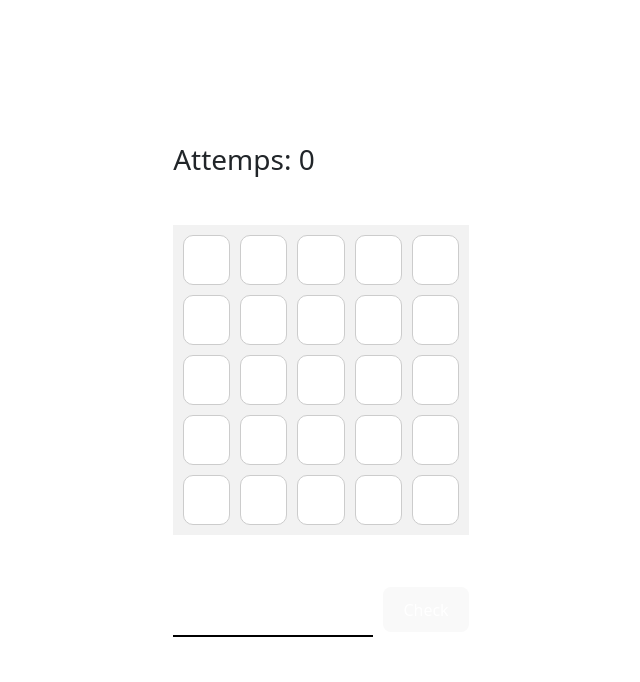
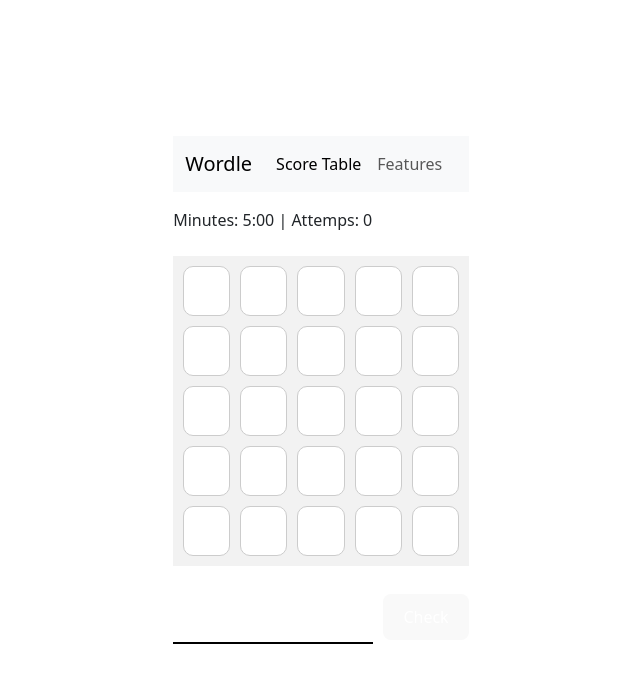
Before and after one commit to ulopez293/Wordle, a React (Vite) app in the folder front/wordle/: page / in a window 1280 px wide. Shown: the top 682 px of the page, without its empty margins (319-959 px from the left). Built offline with nearby package versions, Linux system fonts and the light colour scheme.

Commit message:
division components and menu for table scores

```diff
--- a/front/wordle/src/App.css
+++ b/front/wordle/src/App.css
@@ -3,6 +3,13 @@
   flex-direction: column;
   justify-content: center;
   align-items: center;
-  height: 100vh;
   margin: 0;
 }
+
+/* .wordle {
+  display: flex;
+  flex-direction: column;
+  justify-content: center;
+  align-items: center;
+  margin: 0;
+} */
--- a/front/wordle/src/App.tsx
+++ b/front/wordle/src/App.tsx
@@ -1,18 +1,12 @@
-import { useState } from 'react'
 import './App.css'
-import Board from './components/Board/Board'
+import Navbar from './components/Navbar/Navbar'
+import Wordle from './components/Wordle/Wordle'
 
 function App() {
-  const [guess, setGuess] = useState('')
-  const [attemps, setAttemps] = useState(0)
   return (
     <div>
-      <h3 className="mb-5">Attemps: {attemps}</h3>
-      <Board word={guess} attempted={attemps} />
-      <div className="input-container">
-        <input type="text" value={guess} onChange={(e) => setGuess(e.target.value)} maxLength={5} />
-        <button onClick={() => setAttemps(attemps === 5 ? 0 : attemps + 1)}>Check</button>
-      </div>
+      <Navbar />
+      <Wordle />
     </div>
   )
 }
--- a/front/wordle/src/components/Board/Board.tsx
+++ b/front/wordle/src/components/Board/Board.tsx
@@ -4,16 +4,27 @@
 interface BoardProps {
     word: string
     attempted: number
+    reset: boolean
+    setReset: React.Dispatch<React.SetStateAction<boolean>>
 }
 
-const Board: React.FC<BoardProps> = ({ word, attempted }) => {
-    const [matrix, setMatrix] = useState([
-        ['', '', '', '', ''],
-        ['', '', '', '', ''],
-        ['', '', '', '', ''],
-        ['', '', '', '', ''],
-        ['', '', '', '', ''],
-    ])
+const initialStateMatrix = [
+    ['', '', '', '', ''],
+    ['', '', '', '', ''],
+    ['', '', '', '', ''],
+    ['', '', '', '', ''],
+    ['', '', '', '', '']
+]
+
+const Board: React.FC<BoardProps> = ({ word, attempted, reset, setReset }) => {
+    const [matrix, setMatrix] = useState(initialStateMatrix)
+
+    useEffect(() => {
+        if (reset) {
+            setMatrix([...initialStateMatrix])
+            setReset(false)
+        }
+    }, [reset])
 
     useEffect(() => {
         setMatrix(prevMatrix => {
@@ -24,20 +35,19 @@
     }, [word, attempted])
 
     const renderMatrix = () => {
-        const grid = []
-        for (let i = 0; i < 5; i++) {
-            const row = []
-            for (let j = 0; j < 5; j++) {
-                const value = matrix[i][j]
-                row.push(<div key={`${i}-${j}`} className="board__cell">{value ? value : ""}</div>)
-            }
-            grid.push(<div key={i} className="board__row">{row}</div>)
-        }
-        return grid
+        return matrix.map((row, i) => (
+            <div key={i} className="board__row">
+                {row.map((value, j) => (
+                    <div key={`${i}-${j}`} className="board__cell">
+                        {value || ""}
+                    </div>
+                ))}
+            </div>
+        ))
     }
 
 
-    return <div className="board mb-5">{renderMatrix()}</div>
+    return <div className="board mb-4">{renderMatrix()}</div>
 }
 
 export default Board
--- /dev/null
+++ b/front/wordle/src/components/Navbar/Navbar.tsx
@@ -0,0 +1,25 @@
+
+const Navbar = () => {
+    return (
+        <nav className="navbar navbar-expand-lg bg-body-tertiary">
+            <div className="container-fluid">
+                <div className="navbar-brand" >Wordle</div>
+                <button className="navbar-toggler" type="button" data-bs-toggle="collapse" data-bs-target="#navbarNav" aria-controls="navbarNav" aria-expanded="false" aria-label="Toggle navigation">
+                    <span className="navbar-toggler-icon"></span>
+                </button>
+                <div className="collapse navbar-collapse" id="navbarNav">
+                    <ul className="navbar-nav">
+                        <li className="nav-item">
+                            <a className="nav-link active" aria-current="page" href="#">Score Table</a>
+                        </li>
+                        <li className="nav-item">
+                            <a className="nav-link" href="#">Features</a>
+                        </li>
+                    </ul>
+                </div>
+            </div>
+        </nav>
+    )
+}
+
+export default Navbar
--- /dev/null
+++ b/front/wordle/src/components/Wordle/Wordle.tsx
@@ -0,0 +1,30 @@
+import { useState } from 'react'
+import Board from '../Board/Board'
+
+const lastChance = 4
+const Wordle = () => {
+  const [guess, setGuess] = useState('')
+  const [accomplishedAttempts, setAccomplishedAttempts] = useState(0)
+  const [resetMatrix, setResetMatrix] = useState(false)
+
+  const checkWord = () => {
+    const reset = () => {
+      setResetMatrix(true)
+      return 0
+    }
+    setGuess('')
+    setAccomplishedAttempts(accomplishedAttempts === lastChance ? reset() : accomplishedAttempts + 1)
+  }
+  return (
+    <div className='wordle'>
+      <p className="mb-4 mt-3">Minutes: 5:00 | Attemps: {accomplishedAttempts}</p>
+      <Board word={guess} attempted={accomplishedAttempts} reset={resetMatrix} setReset={setResetMatrix}/>
+      <div className="input-container">
+        <input type="text" value={guess} onChange={(e) => setGuess(e.target.value)} maxLength={5} />
+        <button onClick={checkWord}>Check</button>
+      </div>
+    </div>
+  )
+}
+
+export default Wordle
```
